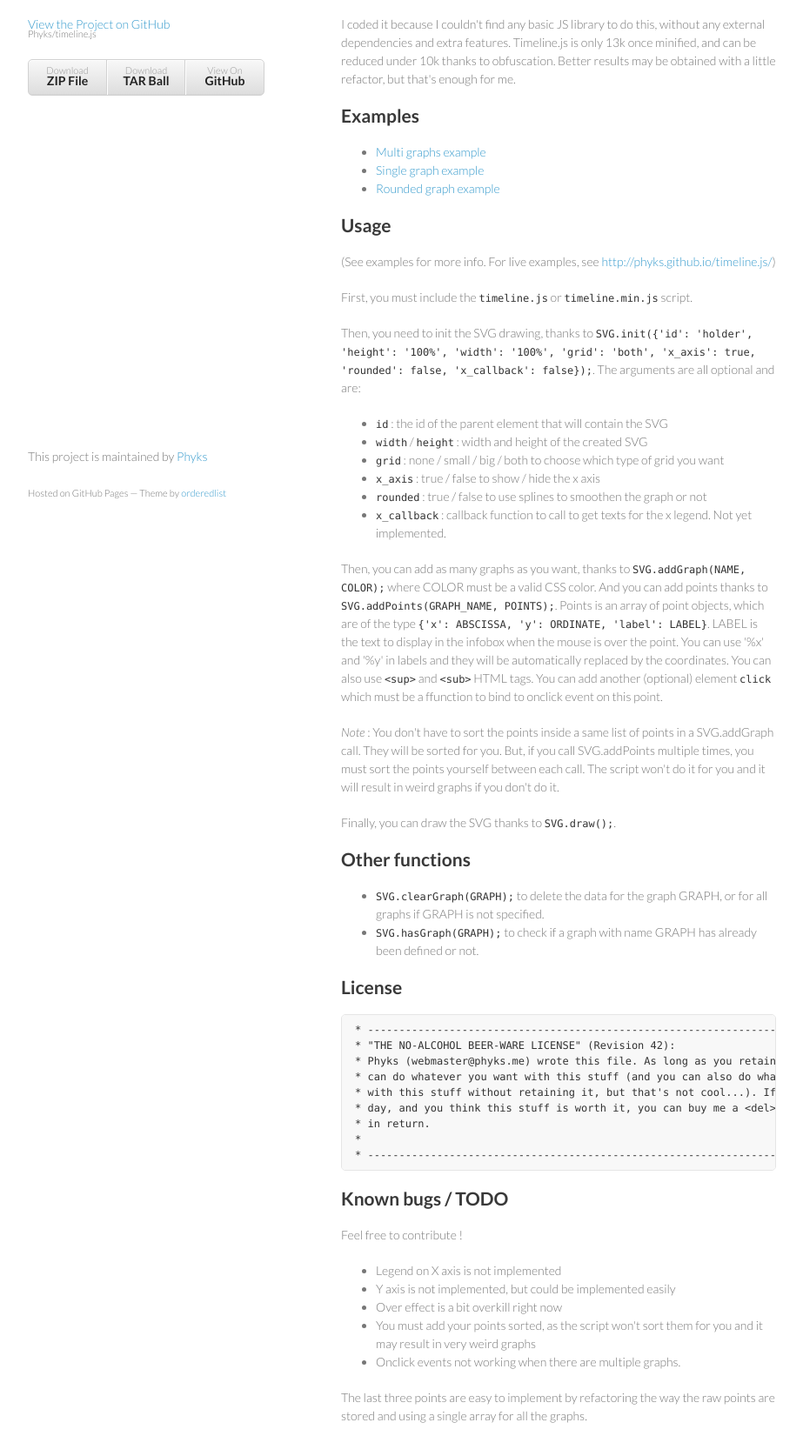
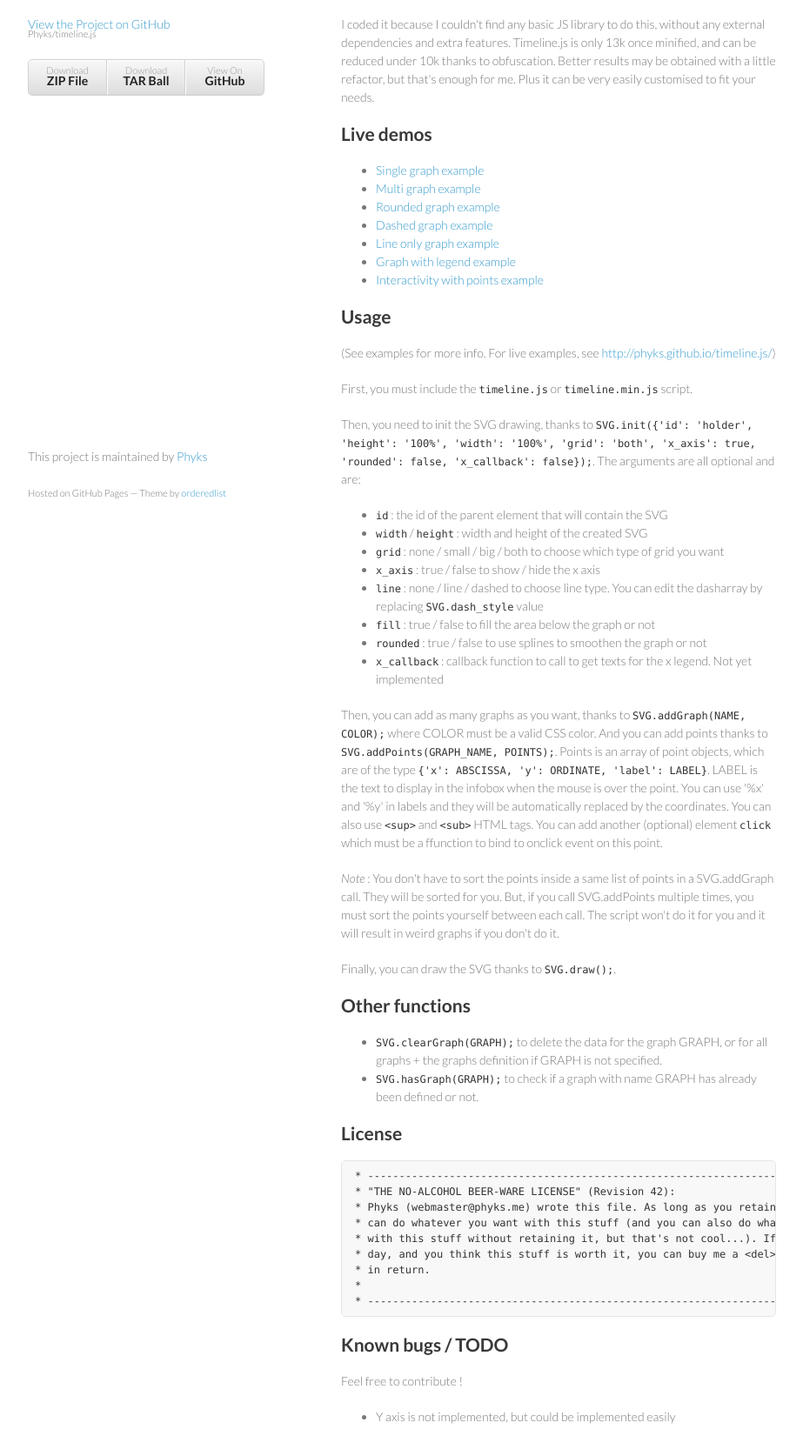
Before and after one commit to Phyks/timeline.js, a plain HTML site: page index.html in a window 1280 px wide. Shown: the part 154-1828 px from the top of the page at 87% size, without its empty margins (178-1101 px from the left). Drawn offline with Linux system fonts and the light colour scheme.

```diff
--- a/index.html
+++ b/index.html
@@ -33,16 +33,20 @@
 
 <p>Timeline.js is a lightweight JS library to plot graphs using SVG. As it uses SVG, you can add event listeners on the plotted graph very easily.</p>
 
-<p>I coded it because I couldn't find any basic JS library to do this, without any external dependencies and extra features. Timeline.js is only 13k once minified, and can be reduced under 10k thanks to obfuscation. Better results may be obtained with a little refactor, but that's enough for me.</p>
-
-<h2>Examples</h2>
-<ul>
-    <li><a href="http://phyks.github.io/timeline.js/examples/index.html">Multi graphs example</a></li>
-    <li><a href="http://phyks.github.io/timeline.js/examples/index2.html">Single graph example</a></li>
-    <li><a href="http://phyks.github.io/timeline.js/examples/index3.html">Rounded graph example</a></li>
-</ul>
+<p>I coded it because I couldn't find any basic JS library to do this, without any external dependencies and extra features. Timeline.js is only 13k once minified, and can be reduced under 10k thanks to obfuscation. Better results may be obtained with a little refactor, but that's enough for me. Plus it can be very easily customised to fit your needs.</p>
 
 <h2>
+<a name="live-demos" class="anchor" href="#live-demos"><span class="octicon octicon-link"></span></a>Live demos</h2>
+
+<ul>
+<li><a href="http://phyks.github.io/timeline.js/examples/index.html">Single graph example</a></li>
+<li><a href="http://phyks.github.io/timeline.js/examples/index2.html">Multi graph example</a></li>
+<li><a href="http://phyks.github.io/timeline.js/examples/index3.html">Rounded graph example</a></li>
+<li><a href="http://phyks.github.io/timeline.js/examples/index4.html">Dashed graph example</a></li>
+<li><a href="http://phyks.github.io/timeline.js/examples/index5.html">Line only graph example</a></li>
+<li><a href="http://phyks.github.io/timeline.js/examples/index6.html">Graph with legend example</a></li>
+<li><a href="http://phyks.github.io/timeline.js/examples/index7.html">Interactivity with points example</a></li>
+</ul><h2>
 <a name="usage" class="anchor" href="#usage"><span class="octicon octicon-link"></span></a>Usage</h2>
 
 <p>(See examples for more info. For live examples, see <a href="http://phyks.github.io/timeline.js/">http://phyks.github.io/timeline.js/</a>)</p>
@@ -61,9 +65,13 @@
 <li>
 <code>x_axis</code> : true / false to show / hide the x axis</li>
 <li>
+<code>line</code> : none / line / dashed to choose line type. You can edit the dasharray by replacing <code>SVG.dash_style</code> value</li>
+<li>
+<code>fill</code> : true / false to fill the area below the graph or not</li>
+<li>
 <code>rounded</code> : true / false to use splines to smoothen the graph or not</li>
 <li>
-<code>x_callback</code> : callback function to call to get texts for the x legend. Not yet implemented.</li>
+<code>x_callback</code> : callback function to call to get texts for the x legend. Not yet implemented</li>
 </ul><p>Then, you can add as many graphs as you want, thanks to <code>SVG.addGraph(NAME, COLOR);</code> where COLOR must be a valid CSS color.
 And you can add points thanks to <code>SVG.addPoints(GRAPH_NAME, POINTS);</code>. Points is an array of point objects, which are of the type <code>{'x': ABSCISSA, 'y': ORDINATE, 'label': LABEL}</code>. LABEL is the text to display in the infobox when the mouse is over the point. You can use '%x' and '%y' in labels and they will be automatically replaced by the coordinates. You can also use <code>&lt;sup&gt;</code> and <code>&lt;sub&gt;</code> HTML tags. You can add another (optional) element <code>click</code> which must be a ffunction to bind to onclick event on this point.</p>
 
@@ -76,7 +84,7 @@
 
 <ul>
 <li>
-<code>SVG.clearGraph(GRAPH);</code> to delete the data for the graph GRAPH, or for all graphs if GRAPH is not specified.</li>
+<code>SVG.clearGraph(GRAPH);</code> to delete the data for the graph GRAPH, or for all graphs + the graphs definition if GRAPH is not specified.</li>
 <li>
 <code>SVG.hasGraph(GRAPH);</code> to check if a graph with name GRAPH has already been defined or not.</li>
 </ul><h2>
@@ -99,12 +107,8 @@
 <p>Feel free to contribute !</p>
 
 <ul>
-<li>Legend on X axis is not implemented</li>
 <li>Y axis is not implemented, but could be implemented easily</li>
-<li>Over effect is a bit overkill right now</li>
-<li>You must add your points sorted, as the script won't sort them for you and it may result in very weird graphs</li>
-<li>Onclick events not working when there are multiple graphs.</li>
-</ul><p>The last three points are easy to implement by refactoring the way the raw points are stored and using a single array for all the graphs.</p>
+</ul>
       </section>
       <footer>
         <p>This project is maintained by <a href="https://github.com/Phyks">Phyks</a></p>
```
Also changed, not shown: params.json (+1 -1 lines).
